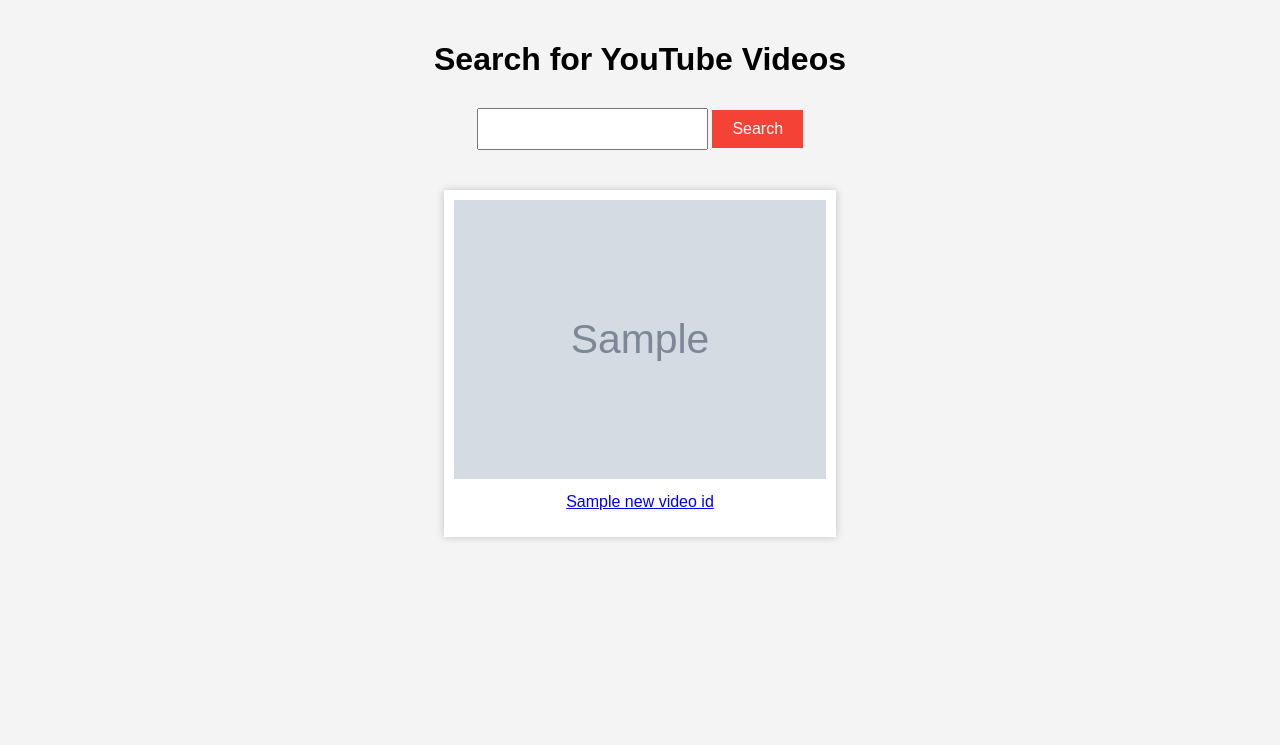
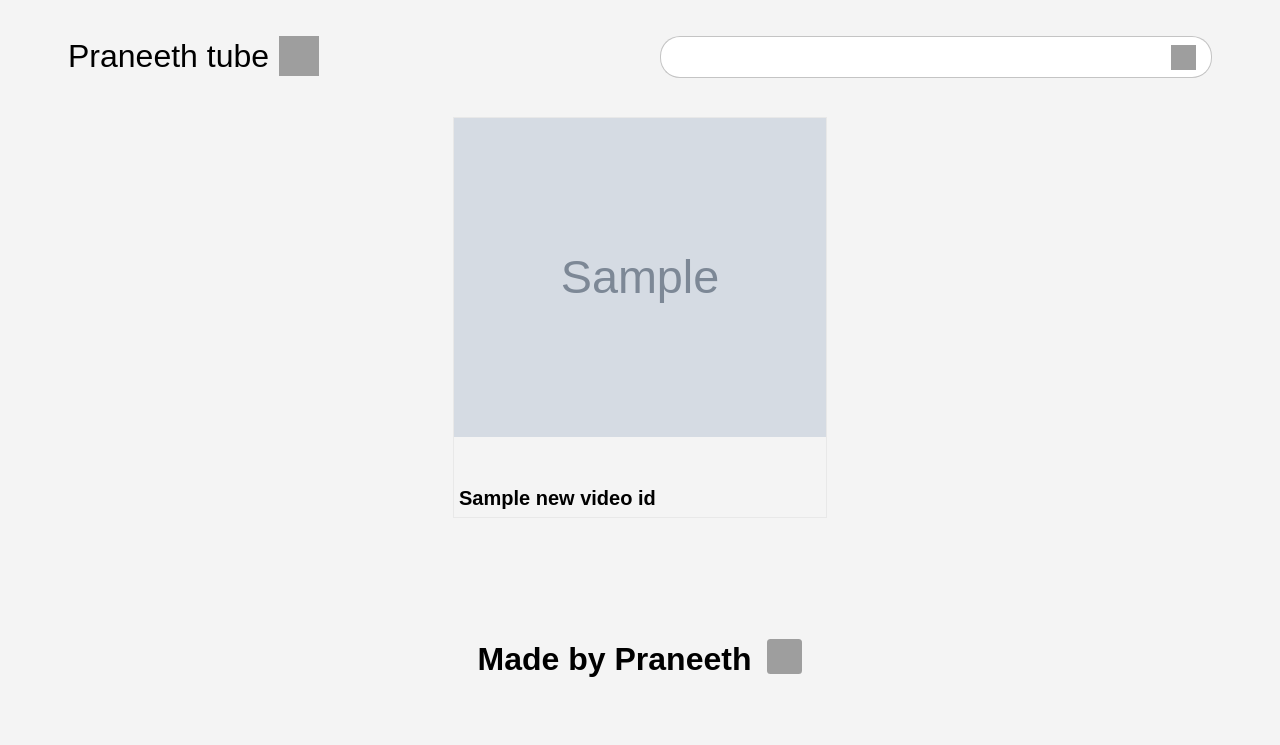
Before and after one commit to constrain99/PraneethTube, a Flask app: template templates/index.html in a window 1280 px wide. Shown: the top 745 px of the page. Run offline with Flask 3, Linux system fonts and the light colour scheme; the template is opened without the code that fills it: most values are stand-ins (such as "Sample title", 1, 10 or a date in 2020); grey boxes marked "Sample" are stand-in pictures; some web fonts are replaced; grey boxes are pictures that could not be loaded.

Commit message:
index page css

```diff
--- a/templates/index.html
+++ b/templates/index.html
@@ -1,18 +1,35 @@
 <!DOCTYPE html>
 <html>
   <head>
-    <title>YouTube Search</title>
+    <link
+      href="https://api.fontshare.com/v2/css?f[]=satoshi@400&display=swap"
+      rel="stylesheet"
+    />
+    <link
+      href="https://api.fontshare.com/v2/css?f[]=bevellier@400&display=swap"
+      rel="stylesheet"
+    />
+    <title>Praneeth tube</title>
     <style>
       body {
-        font-family: Arial, sans-serif;
+        font-family: "Satoshi", sans-serif;
         margin: 0;
         padding: 20px;
         background-color: #f4f4f4;
       }
 
       h1 {
-        text-align: center;
-        margin-bottom: 30px;
+        margin: 0;
+        margin-right: 1rem;
+      }
+
+      .logo {
+        font-family: "Bevellier", sans-serif;
+        font-size: 2rem;
+      }
+
+      .loho:hover {
+        transform: scale(1.1);
       }
 
       form {
@@ -21,17 +38,31 @@
       }
 
       input[type="text"] {
-        padding: 10px;
-        font-size: 16px;
+        border: solid 1px #c4c4c4;
+        font-family: "Satoshi", sans-serif;
+        font-size: 1.2rem;
+        padding: 0.25rem 0 0.25rem 1rem;
+        border-top-left-radius: 20px;
+        border-bottom-left-radius: 20px;
+        border-right: none;
+        width: 30rem;
+        height: 2rem;
       }
 
-      input[type="submit"] {
-        padding: 10px 20px;
-        font-size: 16px;
-        background-color: #f44336;
-        color: white;
-        border: none;
+      input[type="text"]:focus {
+        outline: none;
+      }
+
+      .magni {
+        background-color: white;
+        border: solid 1px #c4c4c4;
         cursor: pointer;
+        border-top-right-radius: 20px;
+        border-bottom-right-radius: 20px;
+        height: 2.125rem;
+        border-left: none;
+        width: 3rem;
+        padding: 0.195rem;
       }
 
       .row {
@@ -44,69 +75,124 @@
       .video {
         flex-basis: 30%;
         margin: 10px;
-        box-shadow: 0 0 8px rgba(0, 0, 0, 0.2);
-        background-color: white;
-        padding: 10px;
+        background-color: #f4f4f4;
+        height: fit-content;
         position: relative;
-        transition: transform 0.3s;
+        transition: 0.3s transform cubic-bezier(0.155, 1.105, 0.295, 1.12),
+          0.3s box-shadow,
+          0.3s -webkit-transform cubic-bezier(0.155, 1.105, 0.295, 1.12);
+        box-shadow: rgba(0, 0, 0, 0.05) 0px 0px 0px 1px;
       }
 
       .video img {
         width: 100%;
-        height: auto;
+        height: 100%;
       }
 
       .video p {
-        font-size: 16px;
-        margin-top: 10px;
-        text-align: center;
-      }
-
-      .video .popup {
-        position: absolute;
-        top: 0;
-        left: 0;
-        display: none;
-        background-color: rgba(0, 0, 0, 0.8);
-        color: white;
-        padding: 20px;
-        width: 100%;
-        height: 100%;
-        text-align: center;
+        font-size: 20px;
+        margin-top: 50px;
+        margin-left: 5px;
+        text-align: left;
+        font-weight: bold;
+        text-decoration: none;
+        margin-bottom: 7px;
       }
 
       .video:hover {
         transform: scale(1.05);
-      }
-
-      .video:hover .popup {
-        display: block;
+        box-shadow: rgb(38, 57, 77) 0px 20px 30px -10px;
       }
     </style>
   </head>
+  <navbar
+    style="
+      display: flex;
+      justify-content: space-between;
+      align-items: flex-start;
+      margin: 1rem 3rem 0 3rem;
+    "
+  >
+    <div class="logo">
+      <div style="display: flex; align-items: center">
+        <div>Praneeth tube</div>
+        <img
+          style="margin-left: 10px"
+          width="40"
+          height="40"
+          src="https://img.icons8.com/external-xnimrodx-lineal-xnimrodx/64/external-video-art-and-design-studio-xnimrodx-lineal-xnimrodx.png"
+          alt="external-video-art-and-design-studio-xnimrodx-lineal-xnimrodx"
+        />
+      </div>
+    </div>
+    <div class="search">
+      <form
+        style="display: flex; align-items: center"
+        action="/search"
+        method="post"
+      >
+        <input type="text" name="query" />
+        <div
+          type="submit"
+          style="display: flex; justify-content: center; align-items: center"
+          class="magni"
+        >
+          <img
+            style="height: 25px; width: 25px"
+            src="https://img.icons8.com/ios/50/search--v1.png"
+            alt="search icon"
+          />
+        </div>
+      </form>
+    </div>
+  </navbar>
   <body>
-    <h1>Search for YouTube Videos</h1>
-    <form action="/search" method="post">
-      <input type="text" name="query" />
-      <input type="submit" value="Search" />
-    </form>
-
     {% for video_id, thumbnail, title in new_video_ids %} {% if loop.index0 % 3
     == 0 %}
     <div class="row">
       {% endif %}
       <div class="video">
-        <a href="{{ url_for('watch', video_id=video_id) }}">
-          <img src="{{ thumbnail }}" alt="{{ title }}" />
-          <p>{{ title }}</p>
-          <div class="popup">
-            <p>Video Popup Content</p>
+        <a
+          style="text-decoration: none"
+          href="{{ url_for('watch', video_id=video_id) }}"
+        >
+          <div
+            style="
+              display: flex;
+              justify-content: center;
+              align-items: center;
+              overflow: hidden;
+              object-fit: cover;
+              height: 319px;
+            "
+          >
+            <img src="{{ thumbnail }}" alt="{{ title }}" />
           </div>
+          <p style="text-decoration: none; color: black">{{ title }}</p>
         </a>
       </div>
       {% if loop.index % 3 == 0 or loop.last %}
     </div>
     {% endif %} {% endfor %}
+
+    <footer>
+      <div
+        style="
+          display: flex;
+          justify-content: center;
+          align-items: flex-end;
+          margin: 7rem 0 3rem 0;
+        "
+        class="profile"
+      >
+        <h1>Made by Praneeth</h1>
+        <a href="https://github.com/constrain99">
+          <img class="loho" style="height: 35px; width: 35px; border-radius:
+          10%" src="https://img.icons8.com/sf-black-filled/64/github.png"
+          alt="github"" alt="profile picture" />
+        </a>
+      </div>
+    </footer>
 
     <script>
       const videos = document.querySelectorAll(".video");
```
Also changed, not shown: images/github-mark/github-mark-white.png (added), images/github-mark/github-mark-white.svg (added), images/github-mark/github-mark.png (added), images/github-mark/github-mark.svg (added), images/search.png (added).
